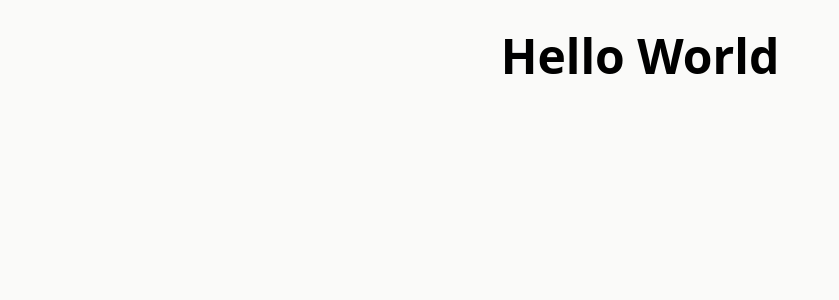
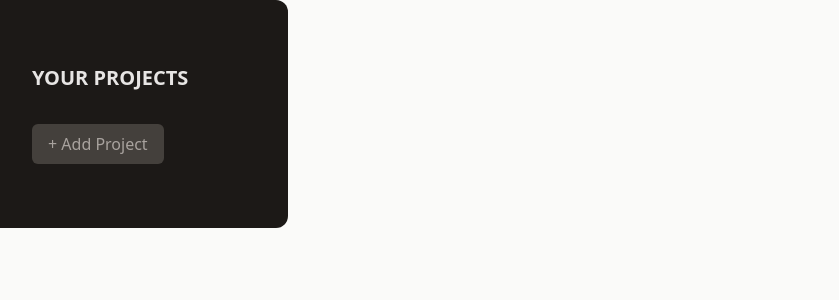
Before and after one commit to gaurav700/React_TaskManagement, a React (Vite) app: page / in a window 1280 px wide. Shown: the top 300 px of the page, without its empty margins (0-839 px from the left). Built offline with nearby package versions, Linux system fonts and the light colour scheme.

Commit message:
Styling the sidebar&button with Tailwind css

```diff
--- a/src/App.jsx
+++ b/src/App.jsx
@@ -1,8 +1,10 @@
+import ProjectSidebar from "./components/ProjectSidebar";
+
 function App() {
   return (
-    <>
-      <h1 className="my-8 text-center text-5xl font-bold">Hello World</h1>
-    </>
+    <main className="h-screen">
+      <ProjectSidebar />
+    </main>
   );
 }
 
--- /dev/null
+++ b/src/components/ProjectSidebar.jsx
@@ -0,0 +1,15 @@
+export default function ProjectSidebar() {
+  return (
+    <aside className="w-1/3 px-8 py-16 bg-stone-900 text-stone-50 md:w-72 rounded-r-xl">
+      <h2 className="mb-8 font-bold uppercase md:text-xl text-stone-200">
+        Your Projects{" "}
+      </h2>
+      <div>
+        <button className="px-4 py-2 text-xs md:text-base rounded-md bg-stone-700 text-stone-400 hover:bg-stone-600 hover:text-stone-100">
+          + Add Project
+        </button>
+      </div>
+      <ul></ul>
+    </aside>
+  );
+}
```
Also changed, not shown: .codesandbox/tasks.json (added).
